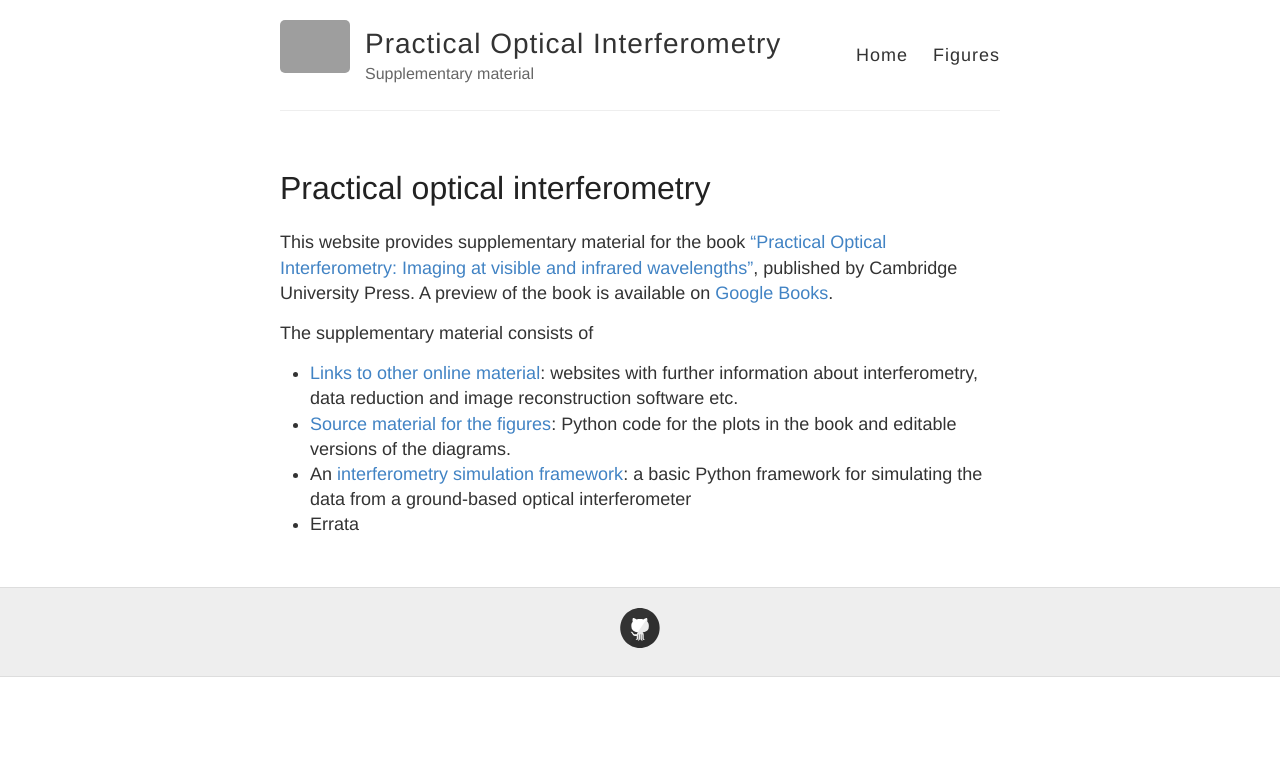
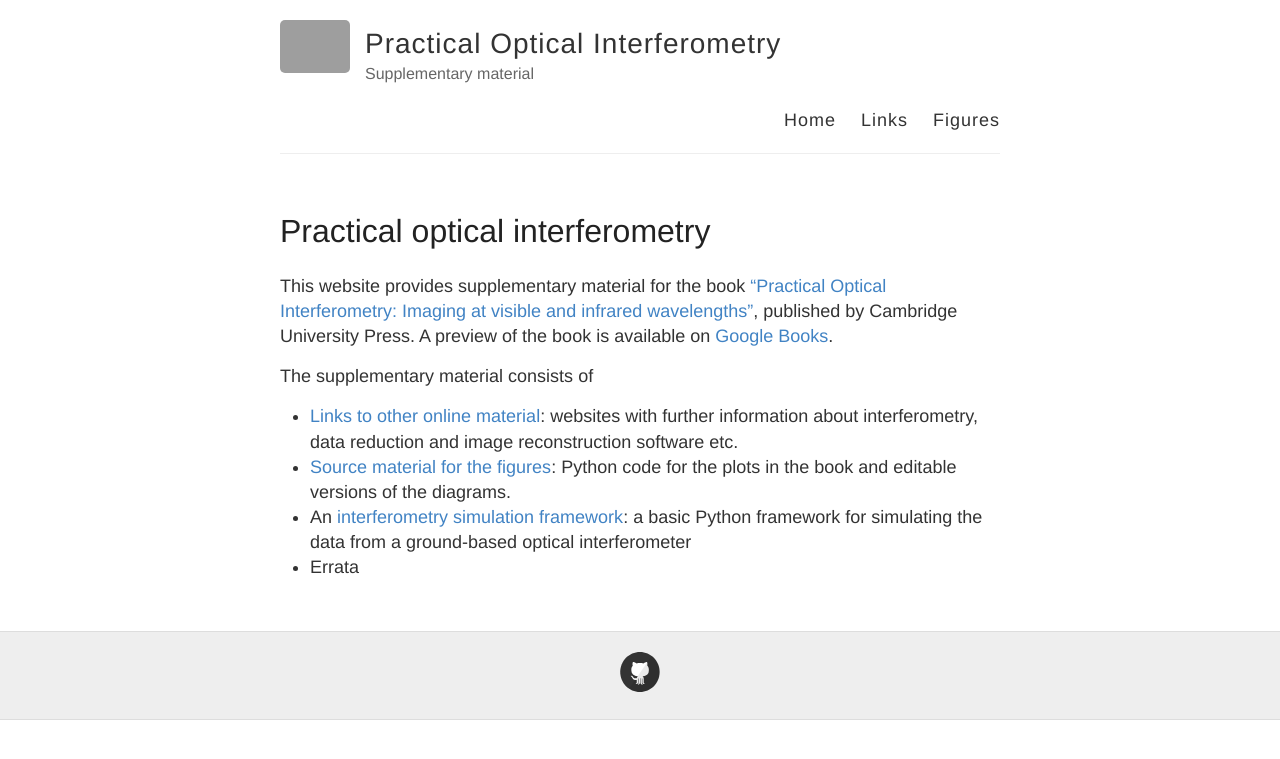
Before and after one commit to dbuscher/practical-optical-interferometry, a Jekyll site: the page built from index.md, in a window 1280 px wide. Shown: the top 759 px of the page. Built offline with Jekyll 4.4.1, drawn with Linux system fonts in a browser that asks for light colours; grey boxes are pictures that could not be loaded.

Commit message:
Changed navigation

```diff
--- a/_layouts/default.html
+++ b/_layouts/default.html
@@ -33,6 +33,7 @@
 
           <nav>
             <a href="{{ site.baseurl }}/">Home</a>
+            <a href="{{ site.baseurl }}/online">Links</a>
             <a href="{{ site.baseurl }}/figures">Figures</a>
           </nav>
         </header>
```
